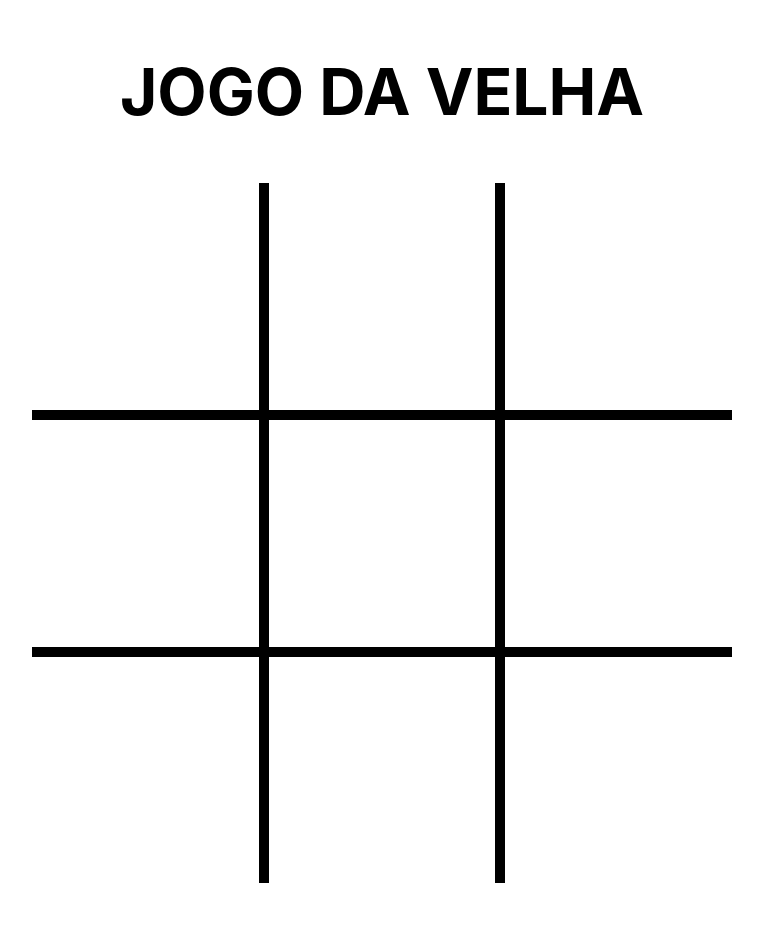
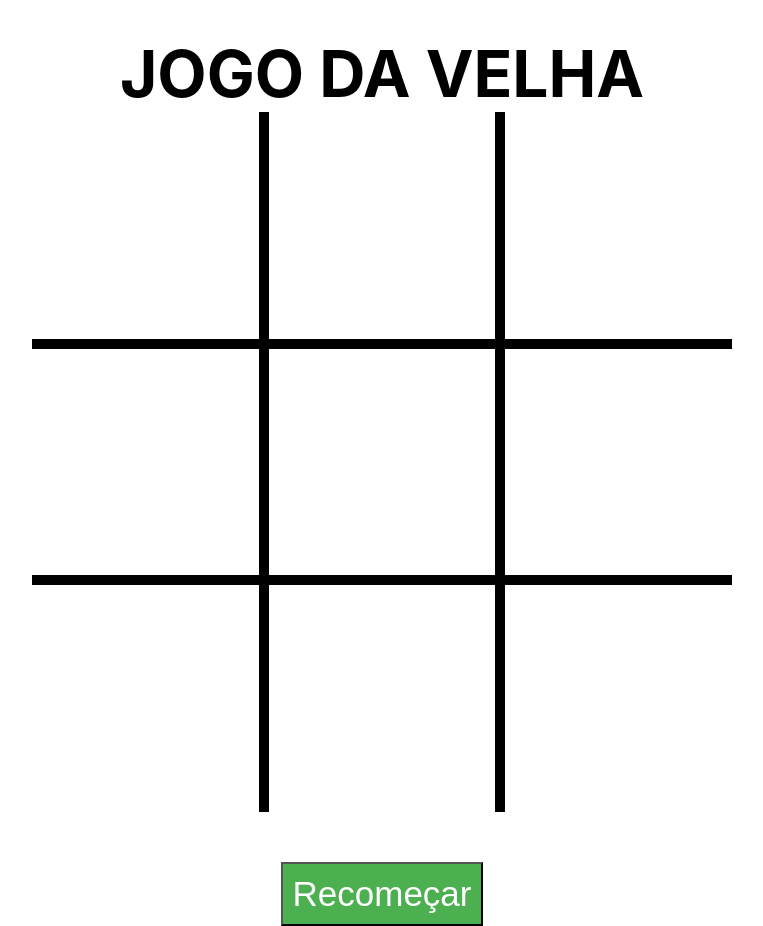
Before and after one commit to Marcosfullstackk/JogoDaVelha, a React (Create React App) app in the folder Calculator/: page / in a window 1280 px wide. Shown: the whole page, without its empty margins (258-1021 px from the left). Before the commit the page ends 883 px from the top, so only its background shows below. Built offline with nearby package versions, Linux system fonts and the light colour scheme.

Commit message:
botao para recomeçar criado

```diff
--- a/Calculator/src/App.css
+++ b/Calculator/src/App.css
@@ -1,23 +1,46 @@
+*{
+    padding: 0;
+    margin: 0;
+    box-sizing: border-box;
+
+}
+
 
 .container{
     display: flex;
     justify-content: center;
 }
+
 .container h1{
     font-size: 8vh;
+    margin-top: 35px;
+
 }
+
 .tabuleiro{
     display: grid;
     grid-template-columns: repeat(3, 1fr);
     grid-gap: 10px;
     width: 700px;
     height: 700px;
-    justify-content: center;
     margin: auto;
     background-color: black;
 }
+
 #caixa{
     border: 10px;
     border-color: green;
     background-color: white;
 }
+
+.reset{
+display: flex;
+margin: auto;
+margin-top: 50px;
+font-size: 35px;
+background-color: #4caf50;
+color: white;
+padding: 10px;
+
+
+}
--- a/Calculator/src/App.js
+++ b/Calculator/src/App.js
@@ -1,27 +1,41 @@
 import './App.css'
-import React, { useState } from 'react';
+import React, { useState, useEffect } from 'react';
 import Opcao from './components/opcao/Opcao';
 
 function App() {
-  let player1;
-  let player2;
+  const jogo = [
+    { "valor": "vazio" },
+    { "valor": "vazio" },
+    { "valor": "vazio" },
+    { "valor": "vazio" },
+    { "valor": "vazio" },
+    { "valor": "vazio" },
+    { "valor": "vazio" },
+    { "valor": "vazio" },
+    { "valor": "vazio" }
+  ];
 
-    const [valores, setValores] = useState ([
-        {"valor": "vazio"},
-        {"valor": "vazio"},
-        {"valor": "vazio"},
-        {"valor": "vazio"},
-        {"valor": "vazio"},
-        {"valor": "vazio"},
-        {"valor": "vazio"},
-        {"valor": "vazio"},
-        {"valor": "vazio"}
-    ]);
+  const [valores, setValores] = useState(jogo);
+  const [jogador, setJogador] = useState(1);
 
 
-    const [jogador, setJogador] = useState (1);
 
-    async function jogada (jogador, temp) {
+
+  useEffect(() => {
+
+    const timeoutId = setTimeout(() => {
+      verificaVitoria(valores);
+    }, 100);
+    return () => clearTimeout(timeoutId);
+  }, [valores]);
+
+  function recomecar() {
+    setValores(jogo);
+    setJogador(1);
+
+}
+
+  function jogada (jogador, temp) {
     setValores(temp);
     setJogador(jogador);
   }
@@ -44,10 +58,6 @@ function App() {
       (valores[2].valor === 'player1') && (valores[5].valor === 'player1') && (valores[8].valor === 'player1')){
         alert(`VOCE GANHOU ALGO NA SUA VIDA, PARABENS`)
         console.log('ganhow')
-        // musica do angry bids
-
-        //return true;
-
       }
 
       else if(
@@ -62,10 +72,6 @@ function App() {
         {
           alert("VOCE GANHOU ALGO NA SUA VIDA, PARABENS");
           console.log('ganhow');
-
-
-
-         // return true;
         }
         else if (isBoardFull) {
           alert('VELHA');
@@ -99,9 +105,7 @@ function App() {
             console.log(`Vez do jogador ${jogador} (2)`);
           }
         }
-        if(verificaVitoria(valores)){
 
-        }
       }
 
     return (
@@ -111,6 +115,7 @@ function App() {
                 <h1>JOGO DA VELHA</h1>
             </section>
 
+
             <section className='tabuleiro'>
                 {valores.map( (item, index) => {
                   return (
@@ -118,16 +123,11 @@ function App() {
                     );
                   })}
             </section>
-
+        <footer>
+          <button onClick={recomecar} className='reset'>Recomeçar</button>
+        </footer>
         </body>
     )
 }
 
 export default App;
-
-// useEffect (
-//   () = {
-
-//   }
-//   [  ]
-// )
```
Lines whose indentation alone changed are shown as unchanged.
